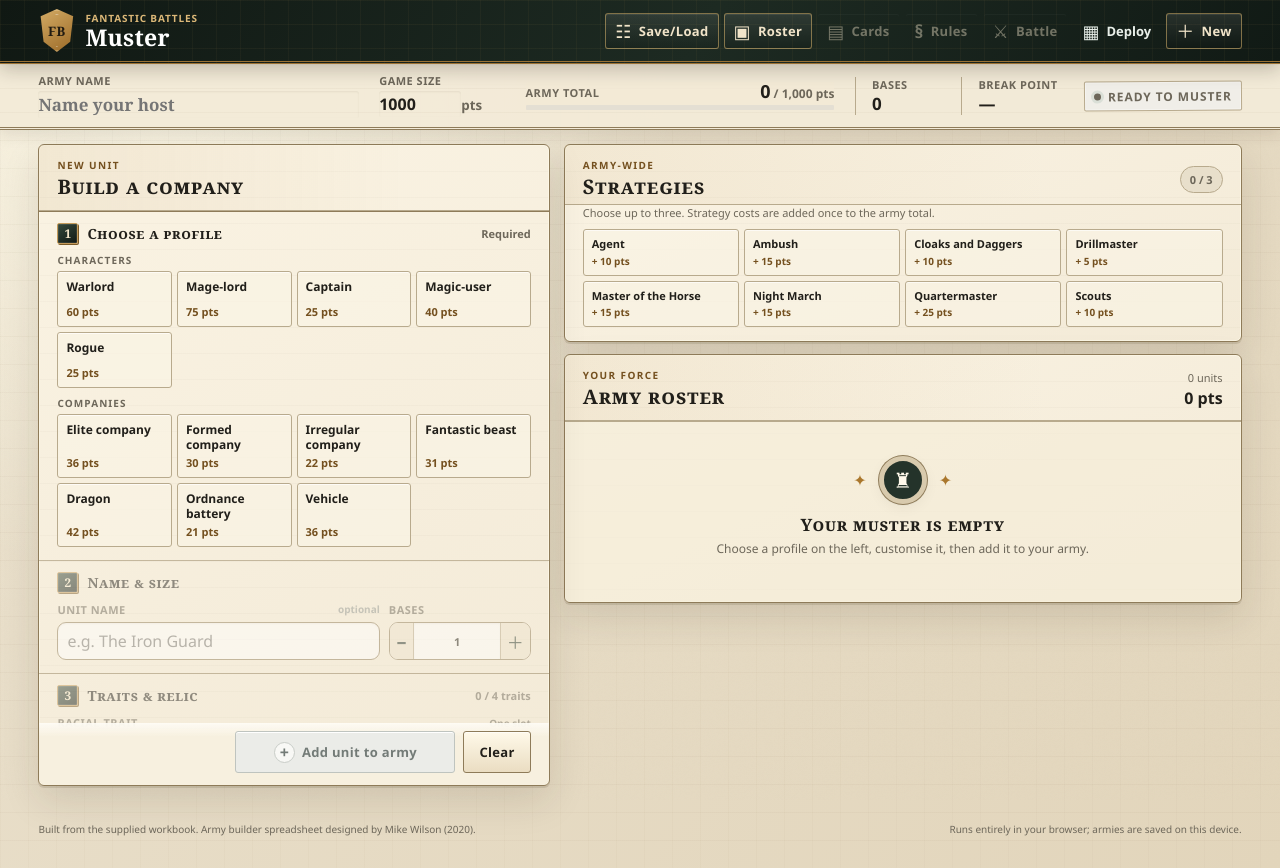
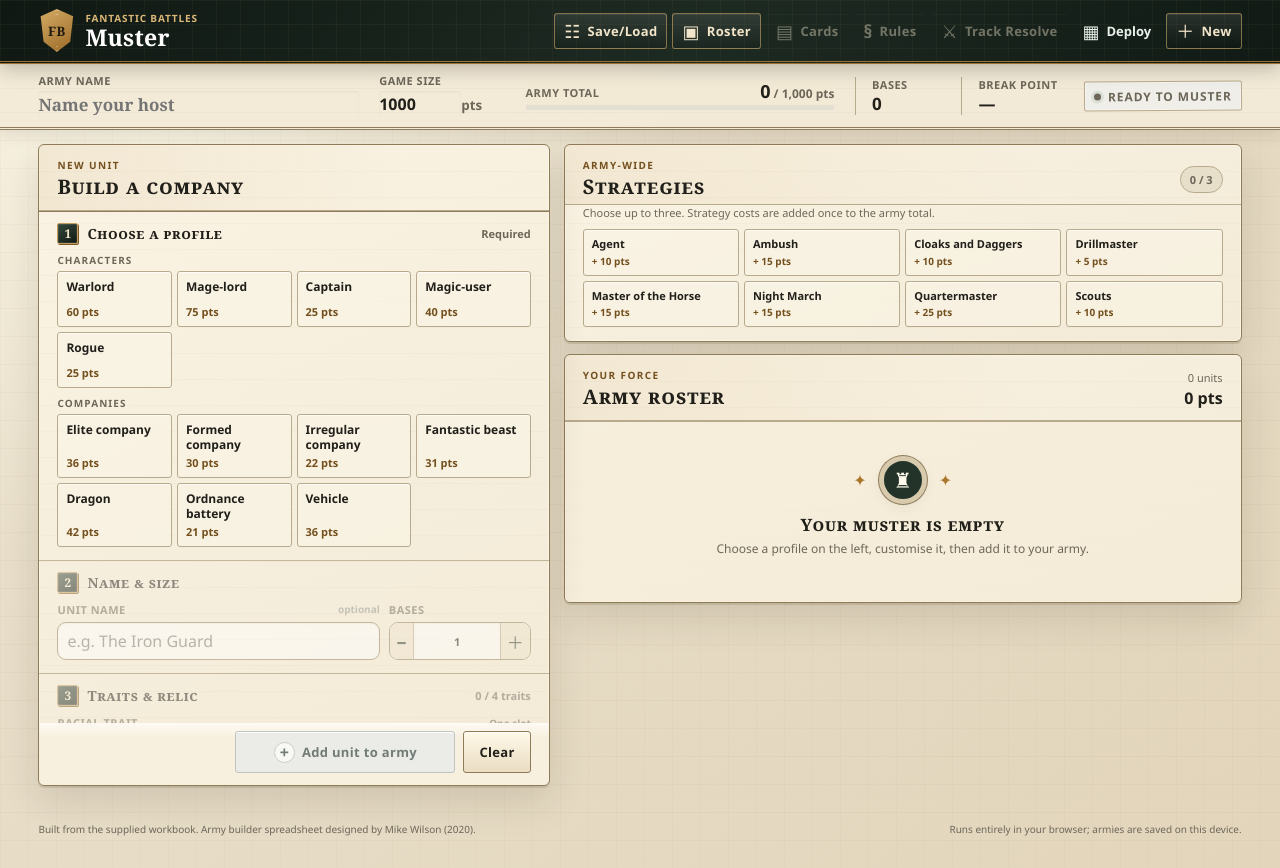
Before and after one commit to vekkna/FB-army-builder, a website with bundled scripts: page index.html in a window 1280 px wide. Built offline with nearby package versions, Linux system fonts and the light colour scheme.

Commit message:
changed Battle button name

```diff
--- a/index.html
+++ b/index.html
@@ -26,7 +26,8 @@
       </div>
       <div class="header-actions" aria-label="Army actions">
         <button class="icon-button" id="library-button" type="button" title="Open your armies saved in this browser">
-          <span aria-hidden="true">☷</span><span class="button-label">Save/Load</span><span class="library-unsaved-dot" aria-hidden="true"></span>
+          <span aria-hidden="true">☷</span><span class="button-label">Save/Load</span><span class="library-unsaved-dot"
+            aria-hidden="true"></span>
         </button>
         <button class="icon-button" id="print-button" type="button" title="Print the current army roster">
           <span aria-hidden="true">▣</span><span class="button-label">Roster</span>
@@ -41,7 +42,7 @@
         <button class="icon-button" id="battle-button" type="button"
           title="Open interactive unit cards and track Resolve."
           aria-label="Open interactive unit cards and track Resolve" disabled>
-          <span aria-hidden="true">&#9876;</span><span class="button-label">Battle</span>
+          <span aria-hidden="true">&#9876;</span><span class="button-label">Track Resolve</span>
         </button>
         <a class="icon-button" id="deployment-button" href="deployment.html" title="Plan your army's deployment.">
           <span aria-hidden="true">&#9638;</span><span class="button-label">Deploy</span>
```
